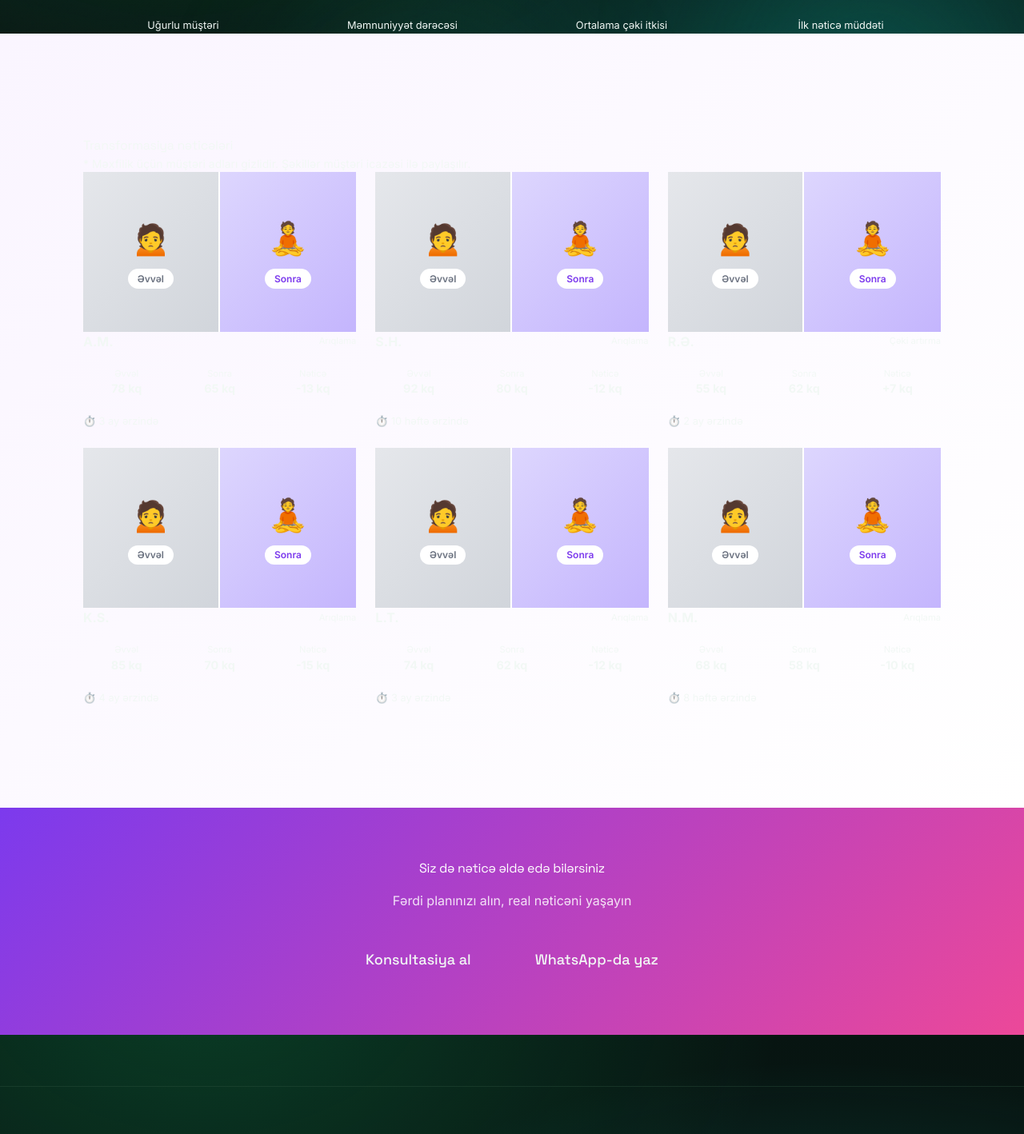
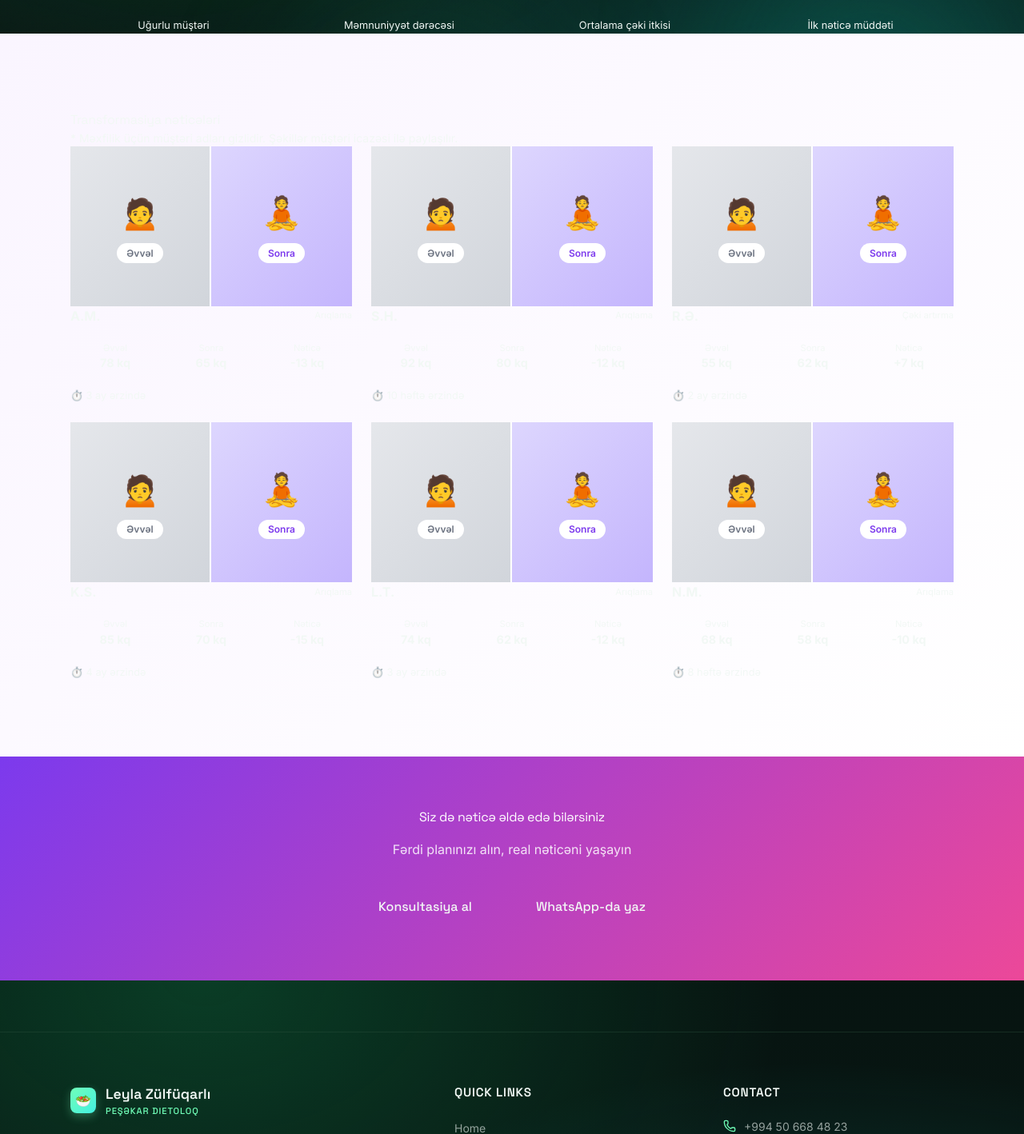
Before and after one commit to zakasmd/dietoloq, a Next.js app: page /en/results in a window 1280 px wide. Shown: the part 460-1878 px from the top of the page at 80% size. Built offline with nearby package versions, Linux system fonts and the light colour scheme.

Commit message:
Fix button CSS application issue and Diyetoloq spelling typo

```diff
--- a/src/app/[locale]/layout.tsx
+++ b/src/app/[locale]/layout.tsx
@@ -21,12 +21,12 @@ export async function generateMetadata({
 }): Promise<Metadata> {
   const { locale } = await params;
   const titles: Record<string, string> = {
-    az: 'Leyla Zülfüqarlı | Peşəkar Diyetoloq',
+    az: 'Leyla Zülfüqarlı | Peşəkar Dietoloq',
     ru: 'Лейла Зюльфюгарлы | Профессиональный Диетолог',
     en: 'Leyla Zülfüqarlı | Professional Dietitian',
   };
   const descriptions: Record<string, string> = {
-    az: 'Peşəkar diyetoloq Leyla Zülfüqarlı ilə fərdi qidalanma planları, konsultasiya və kurslar. 8+ il təcrübə, 200+ müştəri.',
+    az: 'Peşəkar dietoloq Leyla Zülfüqarlı ilə fərdi qidalanma planları, konsultasiya və kurslar. 8+ il təcrübə, 200+ müştəri.',
     ru: 'Профессиональный диетолог Лейла Зюльфюгарлы — индивидуальные планы питания, консультации и курсы. 8+ лет опыта, 200+ клиентов.',
     en: 'Professional dietitian Leyla Zülfüqarlı — personalized nutrition plans, consultations and courses. 8+ years experience, 200+ clients.',
   };
--- a/src/app/globals.css
+++ b/src/app/globals.css
@@ -90,13 +90,24 @@
   ::-webkit-scrollbar-thumb:hover { background: hsl(var(--primary) / 0.5); }
 }
 
-@layer components {
-  .container {
-    @apply mx-auto px-6 md:px-10 max-w-6xl w-full relative z-10;
+/* ==========================================
+   COMPONENTS (Moved out of @layer to ensure load)
+   ========================================== */
+
+.container {
+  margin-left: auto;
+    margin-right: auto;
+    padding-left: 1.5rem;
+    padding-right: 1.5rem;
+    max-width: 72rem;
+    width: 100%;
+    position: relative;
+    z-index: 10;
   }
 
   .section {
-    @apply py-24 md:py-32;
+    padding-top: 6rem;
+    padding-bottom: 6rem;
   }
 
   .glass {
@@ -147,16 +158,34 @@
 
   /* Buttons */
   .btn {
-    @apply inline-flex items-center justify-center gap-2 rounded-full font-display font-medium transition-all duration-300 relative overflow-hidden;
+    display: inline-flex;
+    align-items: center;
+    justify-content: center;
+    gap: 0.5rem;
+    border-radius: 9999px;
+    font-family: 'Space Grotesk', system-ui, sans-serif;
+    font-weight: 500;
+    transition: all 0.3s cubic-bezier(0.4, 0, 0.2, 1);
+    position: relative;
+    overflow: hidden;
+    text-decoration: none;
+    cursor: pointer;
+  }
+
+  .btn-sm {
+    padding: 0.5rem 1rem;
+    font-size: 0.875rem;
   }
 
   .btn-lg {
-    @apply px-8 py-4 text-base md:text-lg;
+    padding: 1rem 2rem;
+    font-size: 1rem;
   }
 
   .btn-primary {
     background: var(--gradient-mint);
     color: hsl(var(--primary-foreground));
+    border: none;
   }
 
   .btn-primary:hover {
@@ -165,32 +194,58 @@
   }
 
   .btn-outline {
-    @apply glass border border-primary/30 text-primary;
+    background: hsl(var(--glass-bg));
+    backdrop-filter: blur(24px);
+    border: 1px solid hsl(var(--primary) / 0.3);
+    color: hsl(var(--primary));
   }
 
   .btn-outline:hover {
-    @apply bg-primary/10 border-primary/50 text-foreground;
+    background: hsl(var(--primary) / 0.1);
+    border-color: hsl(var(--primary) / 0.5);
+    color: hsl(var(--foreground));
   }
 
   /* Forms */
   .form-group {
-    @apply flex flex-col gap-2 mb-5;
+    display: flex;
+    flex-direction: column;
+    gap: 0.5rem;
+    margin-bottom: 1.25rem;
   }
 
   .form-label {
-    @apply text-foreground/80 text-sm font-medium;
+    color: hsl(var(--foreground) / 0.8);
+    font-size: 0.875rem;
+    font-weight: 500;
   }
 
   .form-input {
-    @apply bg-input/50 border border-border/60 focus-visible:border-primary/50 h-12 w-full rounded-xl px-4 text-foreground outline-none transition-colors;
+    background: hsl(var(--input) / 0.5);
+    border: 1px solid hsl(var(--border) / 0.6);
+    height: 3rem;
+    width: 100%;
+    border-radius: 0.75rem;
+    padding: 0 1rem;
+    color: hsl(var(--foreground));
+    outline: none;
+    transition: colors 0.2s;
     backdrop-filter: blur(12px);
   }
 
+  .form-input:focus-visible {
+    border-color: hsl(var(--primary) / 0.5);
+  }
+
   .form-error {
-    @apply text-destructive text-sm mt-1;
+    color: hsl(var(--destructive));
+    font-size: 0.875rem;
+    margin-top: 0.25rem;
   }
-}
 
+/* ==========================================
+   UTILITIES
+   ========================================== */
 @layer utilities {
   @keyframes float-slow {
     0%, 100% { transform: translate(0, 0) scale(1); }
--- a/src/app/layout.tsx
+++ b/src/app/layout.tsx
@@ -1,8 +1,8 @@
 import type { Metadata } from 'next';
 
 export const metadata: Metadata = {
-  title: 'Leyla Zülfüqarlı | Diyetoloq',
-  description: 'Peşəkar diyetoloq Leyla Zülfüqarlı',
+  title: 'Leyla Zülfüqarlı | Dietoloq',
+  description: 'Peşəkar dietoloq Leyla Zülfüqarlı',
 };
 
 export default function RootLayout({
--- a/src/components/home/HeroSection.tsx
+++ b/src/components/home/HeroSection.tsx
@@ -139,7 +139,7 @@ export default function HeroSection() {
             <div className={styles.imageContainer}>
               <Image
                 src="/images/dietolog-1.jpg"
-                alt="Leyla Zülfüqarlı — Peşəkar Diyetoloq"
+                alt="Leyla Zülfüqarlı — Peşəkar Dietoloq"
                 width={480}
                 height={560}
                 priority
--- a/src/components/layout/Footer.tsx
+++ b/src/components/layout/Footer.tsx
@@ -44,7 +44,7 @@ export default function Footer() {
               <span className={styles.logoIcon}>🥗</span>
               <div>
                 <div className={styles.logoName}>Leyla Zülfüqarlı</div>
-                <div className={styles.logoSub}>Peşəkar Diyetoloq</div>
+                <div className={styles.logoSub}>Peşəkar Dietoloq</div>
               </div>
             </div>
             <p className={styles.description}>{t('description')}</p>
--- a/src/components/layout/Navbar.tsx
+++ b/src/components/layout/Navbar.tsx
@@ -54,7 +54,7 @@ export default function Navbar() {
             </div>
             <div className={styles.logoText}>
               <span className={styles.logoName}>Leyla Zülfüqarlı</span>
-              <span className={styles.logoSub}>Diyetoloq</span>
+              <span className={styles.logoSub}>Dietoloq</span>
             </div>
           </Link>
 
--- a/src/i18n/messages/az.json
+++ b/src/i18n/messages/az.json
@@ -14,7 +14,7 @@
     "logout": "Çıxış"
   },
   "hero": {
-    "badge": "Peşəkar Diyetoloq · Bakı",
+    "badge": "Peşəkar Dietoloq · Bakı",
     "title": "Sağlam həyat üçün",
     "titleHighlight": "fərdi qidalanma planı",
     "subtitle": "Leyla Zülfüqarlı ilə elmi əsaslı diet proqramları, konsultasiya və real nəticələr. İdmansız arıqlama metodları üzrə 8+ il təcrübə.",
@@ -70,12 +70,12 @@
   },
   "about": {
     "title": "Haqqında",
-    "shortBio": "Leyla Zülfüqarlı peşəkar diyetoloq kimi 8+ il ərzində 200-dən çox müştəriyə fərdi, elmi əsaslı qidalanma planları hazırlamış, onlara sağlam həyat yolunda dəstək vermişdir.",
+    "shortBio": "Leyla Zülfüqarlı peşəkar dietoloq kimi 8+ il ərzində 200-dən çox müştəriyə fərdi, elmi əsaslı qidalanma planları hazırlamış, onlara sağlam həyat yolunda dəstək vermişdir.",
     "readMore": "Ətraflı oxu",
     "experience": "İl Təcrübə",
     "certificates": "Sertifikat",
     "clients": "Müştəri",
-    "bio1": "Peşəkar diyetoloq kimi 8 ildən artıq təcrübəyə malik olan Leyla xanım, 200-dən çox müştəriyə fərdi, elmi əsaslı qidalanma planları hazırlamışdır. O, yalnız diyet proqramları deyil, həm də müştərilərin həyat tərzi, psixoloji vəziyyəti və sağlamlıq hədəflərini nəzərə alaraq bütöv bir yanaşma tətbiq edir.",
+    "bio1": "Peşəkar dietoloq kimi 8 ildən artıq təcrübəyə malik olan Leyla xanım, 200-dən çox müştəriyə fərdi, elmi əsaslı qidalanma planları hazırlamışdır. O, yalnız diyet proqramları deyil, həm də müştərilərin həyat tərzi, psixoloji vəziyyəti və sağlamlıq hədəflərini nəzərə alaraq bütöv bir yanaşma tətbiq edir.",
     "bio2": "Leyla xanım eyni zamanda sağlam qidalanma mövzusunda kitab müəllifidir, YouTube kanalında və sosial mediada maarifləndirici kontent paylaşır, seminarlar və media çıxışları vasitəsilə geniş auditoriyaya qidalanma üzrə ekspert rəyi təqdim edir.",
     "missionTitle": "Mənim missiyam",
     "missionText1": "Hər insanın fərqli olduğunu bilərək, hər kəsə özünəməxsus qidalanma planı hazırlamaq. Sağlam həyat yaşamaq üçün qida bir həzz, bir həyat tərzi olmalıdır — məhdudiyyət yox.",
@@ -97,7 +97,7 @@
       "Klinik Nutrisyologiya Sertifikatı",
       "Qocalmanın Qarşısının Alınması Sertifikatı",
       "İdmansız Arıqlama Metodu Sertifikatı",
-      "Nutrisyon və Diyetoloq Sertifikatı",
+      "Nutrisyon və Dietoloq Sertifikatı",
       "Uşaq Qidalanması Sertifikatı"
     ],
     "socialTitle": "Sosial media",
@@ -171,7 +171,7 @@
     "whatsapp": "WhatsApp-da yaz"
   },
   "footer": {
-    "description": "Peşəkar diyetoloq Leyla Zülfüqarlı ilə fərdi qidalanma planı, konsultasiya və kurslar.",
+    "description": "Peşəkar dietoloq Leyla Zülfüqarlı ilə fərdi qidalanma planı, konsultasiya və kurslar.",
     "quickLinks": "Sürətli linklər",
     "contact": "Əlaqə",
     "address": "Bakı, Azərbaycan",
@@ -215,7 +215,7 @@
       "f4": "Su qəbulu cədvəlləri"
     },
     "badge": "2-ci kitab",
-    "author": "Diyetoloq Dr. Leyla Zülfüqarlı"
+    "author": "Dietoloq Dr. Leyla Zülfüqarlı"
   },
   "login": {
     "title": "Daxil ol",
```
